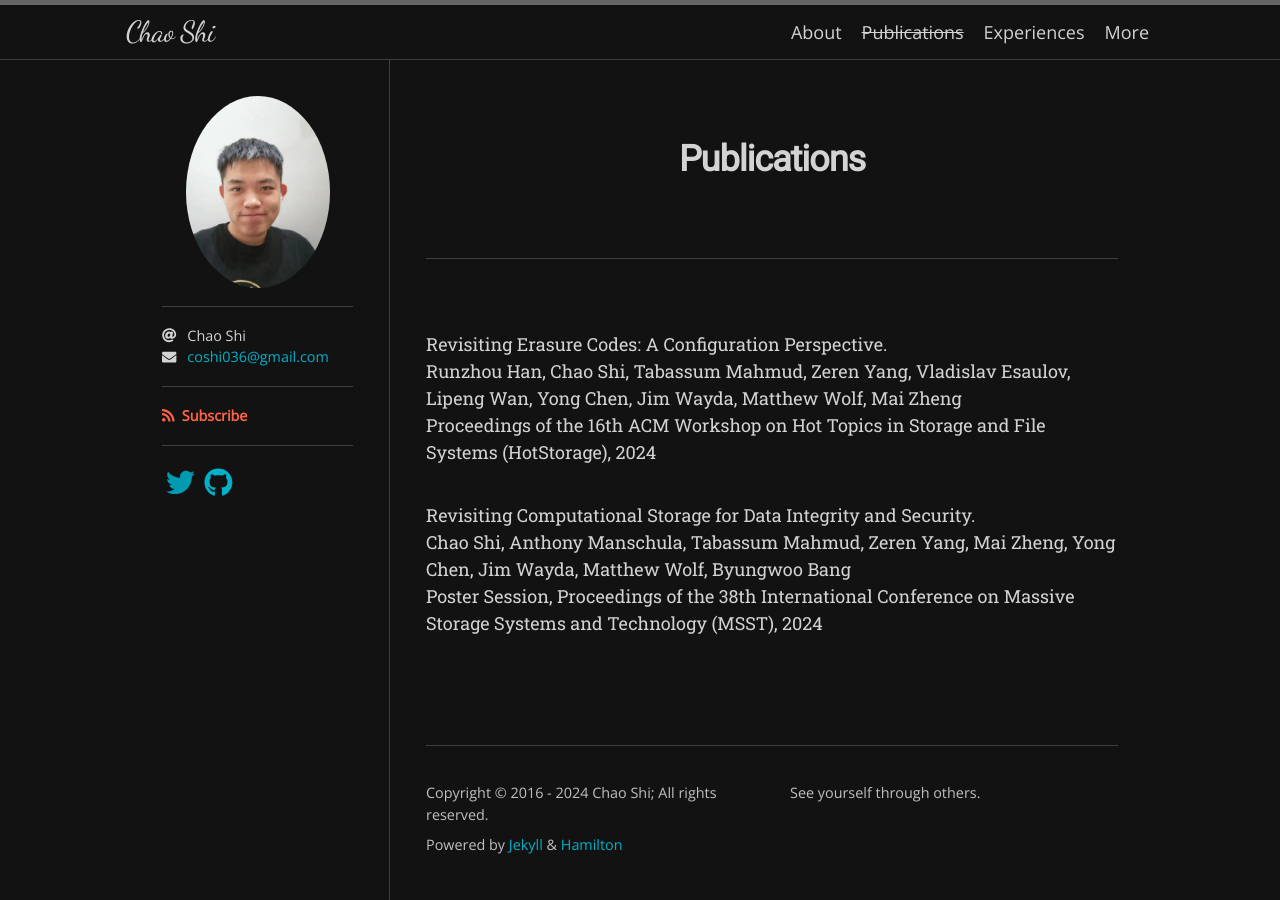
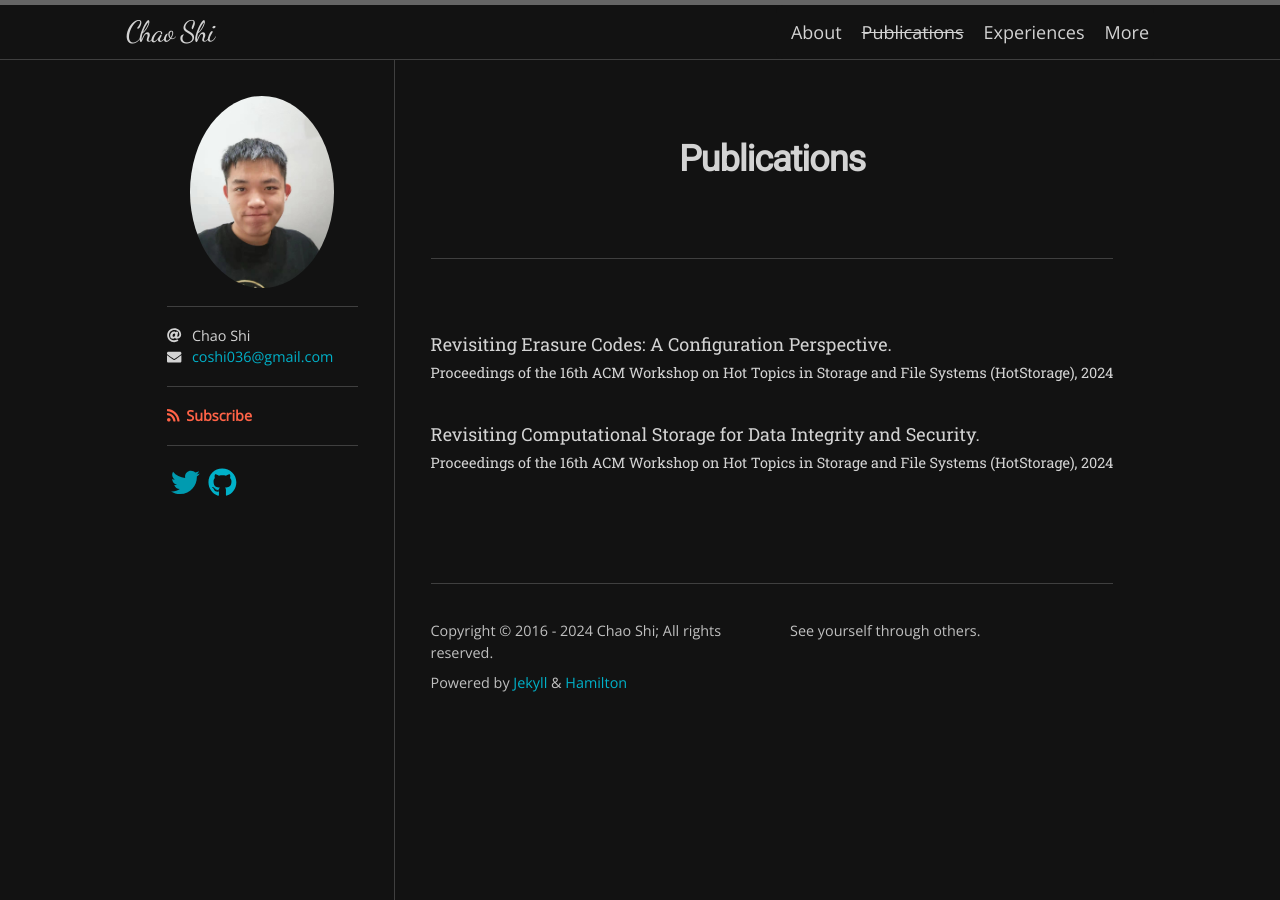
Before and after one commit to ChaoShi036/ChaoShi036.github.io, a Jekyll site: the page built from categories.md, in a window 1280 px wide. Built offline with Jekyll 4.4.1, drawn with Linux system fonts in a browser that asks for light colours; nearby versions of some CDN libraries; some web fonts are replaced.

Commit message:
Update categories.md

```diff
--- a/categories.md
+++ b/categories.md
@@ -5,9 +5,7 @@
 permalink: /publications/
 ---
 Revisiting Erasure Codes: A Configuration Perspective.<br>
-Runzhou Han, Chao Shi, Tabassum Mahmud, Zeren Yang, Vladislav Esaulov, Lipeng Wan, Yong Chen, Jim Wayda, Matthew Wolf, Mai Zheng<br>
-Proceedings of the 16th ACM Workshop on Hot Topics in Storage and File Systems (HotStorage), 2024
+<span style="font-size:80%">Proceedings of the 16th ACM Workshop on Hot Topics in Storage and File Systems (HotStorage), 2024</span>
 
 Revisiting Computational Storage for Data Integrity and Security.<br>
-Chao Shi, Anthony Manschula, Tabassum Mahmud, Zeren Yang, Mai Zheng, Yong Chen, Jim Wayda, Matthew Wolf, Byungwoo Bang<br>
-Poster Session, Proceedings of the 38th International Conference on Massive Storage Systems and Technology (MSST), 2024
+<span style="font-size:80%">Proceedings of the 16th ACM Workshop on Hot Topics in Storage and File Systems (HotStorage), 2024</span>
```
